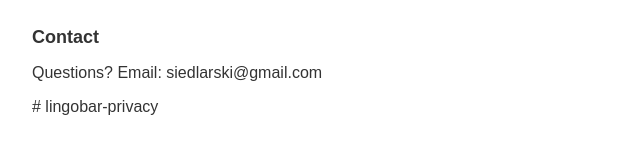
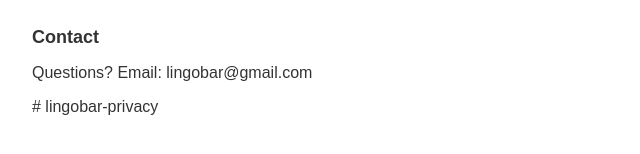
Before and after one commit to siedlarski-star/lingobar-privacy, a plain HTML site: page index.html in a window 1280 px wide. Shown: the part 378-532 px from the top of the page, 308-948 px from the left. Drawn offline with Linux system fonts and the light colour scheme.

Commit message:
index.html

```diff
--- a/index.html
+++ b/index.html
@@ -23,6 +23,6 @@
     <p>LingoBar does not use any third-party analytics, advertising, or tracking services.</p>
 
     <h2>Contact</h2>
-    <p>Questions? Email: siedlarski@gmail.com</p>
+    <p>Questions? Email: lingobar@gmail.com</p>
 </body>
 </html># lingobar-privacy
```
